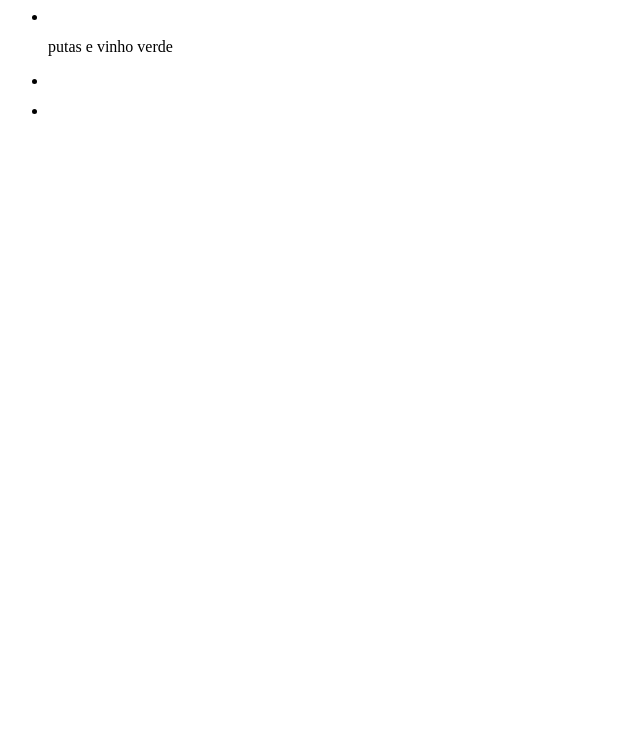
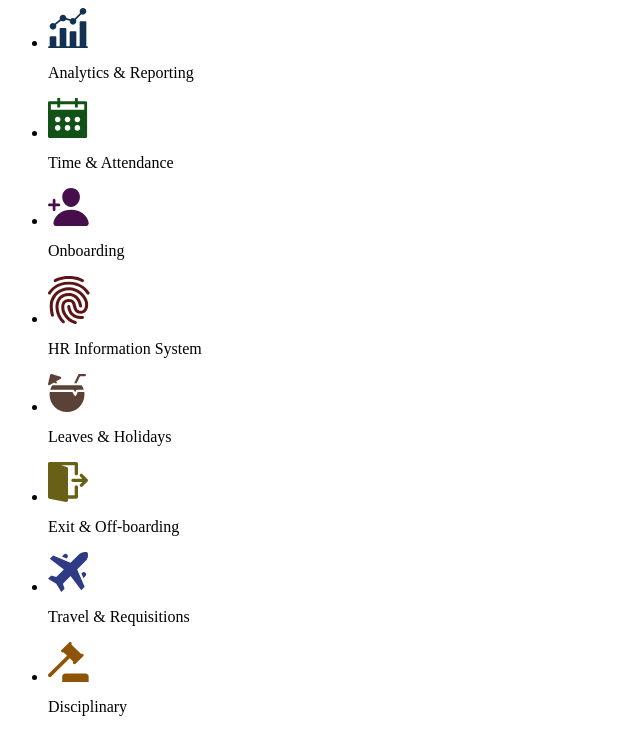
Before and after one commit to eduardomcv/seamless-orbit-css, a website: page src/index.html in a window 1280 px wide. Shown: the whole page, without its empty margins (0-640 px from the left). Drawn offline with Linux system fonts and the light colour scheme.

Commit message:
Add list content

```diff
--- a/src/index.html
+++ b/src/index.html
@@ -5,20 +5,39 @@
     <meta name="viewport" content="width=device-width, initial-scale=1.0" />
     <title>Orbit</title>
   </head>
-
   <body>
     <ul>
       <li>
-        <img src="" alt="" />
-        <p>putas e vinho verde</p>
+        <img src="assets/analytics.svg" alt="" />
+        <p>Analytics & Reporting</p>
       </li>
       <li>
-        <img src="" alt="" />
-        <p></p>
+        <img src="assets/calendar.svg" alt="" />
+        <p>Time & Attendance</p>
       </li>
       <li>
-        <img src="" alt="" />
-        <p></p>
+        <img src="assets/person.svg" alt="" />
+        <p>Onboarding</p>
+      </li>
+      <li>
+        <img src="assets/finger-print.svg" alt="" />
+        <p>HR Information System</p>
+      </li>
+      <li>
+        <img src="assets/coconut.svg" alt="" />
+        <p>Leaves & Holidays</p>
+      </li>
+      <li>
+        <img src="assets/logout.svg" alt="" />
+        <p>Exit & Off-boarding</p>
+      </li>
+      <li>
+        <img src="assets/plane-1.svg" alt="" />
+        <p>Travel & Requisitions</p>
+      </li>
+      <li>
+        <img src="assets/law.svg" alt="" />
+        <p>Disciplinary</p>
       </li>
     </ul>
   </body>
```
